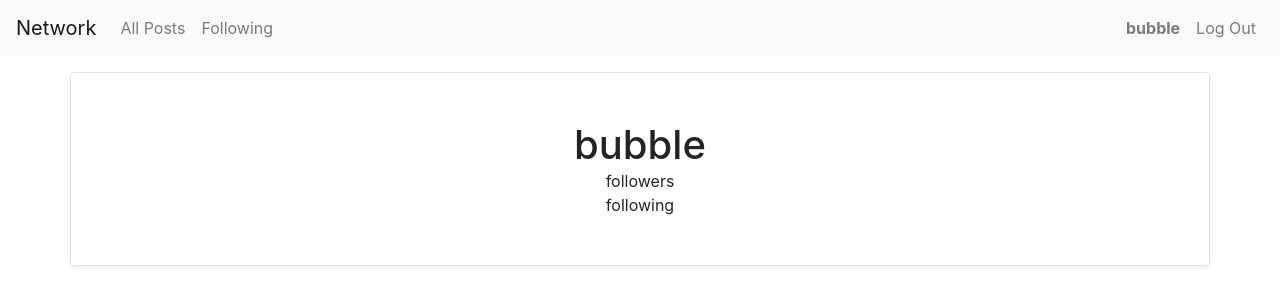
After one commit to keyxcode/network, a Django app: page /profile/2 in a window 1280 px wide. The commit adds this page. Shown: the top 306 px of the page. Run offline with Django 3.2, Linux system fonts and the light colour scheme; data comes from the database, SQL or seed files in the repository; both versions use the stored data as it was after the commit; some libraries are stand-ins or nearby versions.

Commit message:
add profile page

```diff
--- a/network/templates/network/index.html
+++ b/network/templates/network/index.html
@@ -3,7 +3,7 @@
 
 {% block body %}
     <!-- New Post Form -->
-    <form action="{% url 'create_post' %}" class="border rounded row mb-3 mt-3" method="post">
+    <form action="{% url 'create_post' %}" class="border shadow-sm rounded row my-3" method="post">
         {% csrf_token %}
             <div class="col-md-10">
                 <textarea autofocus class="form-control my-3" name="content" placeholder="What's on your mind?" rows="1"></textarea>
@@ -18,9 +18,9 @@
             {% if posts %}
                 {% for post in posts %}
                     <!-- Post box -->
-                    <div class="border rounded p-3 my-3">
+                    <div class="border rounded shadow-sm p-3 my-3">
                         <div class="row">
-                            <div class="col-12">
+                            <div class="col">
                                 <!-- Line 1: Poster - Timestamp -->
                                 <div>
                                     <a href="#">{{ post.poster }}</a>
--- a/network/templates/network/layout.html
+++ b/network/templates/network/layout.html
@@ -6,27 +6,36 @@
         <title>{% block title %}Social Network{% endblock %}</title>
         <link rel="stylesheet" href="https://stackpath.bootstrapcdn.com/bootstrap/4.4.1/css/bootstrap.min.css" integrity="sha384-Vkoo8x4CGsO3+Hhxv8T/Q5PaXtkKtu6ug5TOeNV6gBiFeWPGFN9MuhOf23Q9Ifjh" crossorigin="anonymous">
         <link href="{% static 'network/styles.css' %}" rel="stylesheet">
+        <script src="https://cdn.jsdelivr.net/npm/jquery@3.5.1/dist/jquery.slim.min.js" integrity="sha384-DfXdz2htPH0lsSSs5nCTpuj/zy4C+OGpamoFVy38MVBnE+IbbVYUew+OrCXaRkfj" crossorigin="anonymous"></script>
+        <script src="https://cdn.jsdelivr.net/npm/bootstrap@4.6.2/dist/js/bootstrap.bundle.min.js" integrity="sha384-Fy6S3B9q64WdZWQUiU+q4/2Lc9npb8tCaSX9FK7E8HnRr0Jz8D6OP9dO5Vg3Q9ct" crossorigin="anonymous"></script>
         {% block script %}
         {% endblock %}
     </head>
     <body>
-
+        <!-- Navbar -->
         <nav class="navbar navbar-expand-lg navbar-light bg-light">
+            <button class="navbar-toggler" type="button" data-toggle="collapse" data-target="#navbarTogglerDemo03" aria-controls="navbarTogglerDemo03" aria-expanded="false" aria-label="Toggle navigation">
+              <span class="navbar-toggler-icon"></span>
+            </button>
             <a class="navbar-brand" href="#">Network</a>
 
-            <div>
-              <ul class="navbar-nav mr-auto">
-                {% if user.is_authenticated %}
-                    <li class="nav-item">
-                        <a class="nav-link" href="#"><strong id="user">{{ user.username }}</strong></a>
-                    </li>
-                {% endif %}
+            <div class="collapse navbar-collapse" id="navbarTogglerDemo03">
+                <!-- Left Area -->
+              <ul class="navbar-nav mr-auto mt-2 mt-lg-0">
                 <li class="nav-item">
                   <a class="nav-link" href="{% url 'index' %}">All Posts</a>
                 </li>
                 {% if user.is_authenticated %}
                     <li class="nav-item">
                         <a class="nav-link" href="#">Following</a>
+                    </li>
+                {% endif %}
+              </ul>
+              <!-- Right Area -->
+              <ul class="navbar-nav ml-auto mt-2 mt-lg-0">
+                {% if user.is_authenticated %}
+                    <li class="nav-item">
+                        <a class="nav-link" href="{% url 'profile' user.id %}"><strong id="user">{{ user.username }}</strong></a>
                     </li>
                     <li class="nav-item">
                         <a class="nav-link" href="{% url 'logout' %}">Log Out</a>
@@ -41,8 +50,9 @@
                 {% endif %}
               </ul>
             </div>
-          </nav>
+        </nav>
 
+        <!-- Main body -->
         <div class="body">
             <div class="container">
                 {% block body %}
--- /dev/null
+++ b/network/templates/network/profile.html
@@ -0,0 +1,24 @@
+{% extends "network/layout.html" %}
+{% load static %}
+
+{% block body %}
+    <div class="row border rounded shadow-sm my-3">
+        <div class="col p-5 text-center">
+            <span class="h1">{{ user.username }}</span>
+            <div class="row">
+                <div class="col">
+                    followers
+                </div>
+            </div>
+            <div class="row">
+                <div class="col">
+                    following
+                </div>
+            </div>
+        </div>
+    </div>
+{% endblock %}
+
+{% block script %}
+    <script src="{% static 'network/index.js' %}"></script>
+{% endblock %}
--- a/network/urls.py
+++ b/network/urls.py
@@ -9,6 +9,7 @@ urlpatterns = [
     path("logout", views.logout_view, name="logout"),
     path("register", views.register, name="register"),
     path("create_post", views.create_post, name="create_post"),
+    path("profile/<int:user_id>", views.profile, name="profile"),
 
     # API
     path("post/<int:post_id>", views.post, name="post")
--- a/network/views.py
+++ b/network/views.py
@@ -118,3 +118,11 @@ def post(request, post_id):
         return JsonResponse({
             "error": "GET or PUT request required"
         }, status=400)
+
+
+def profile(request, user_id):
+    user = User.objects.get(pk=user_id)
+
+    return render(request, "network/profile.html", {
+        "user": user
+    })
```
Also changed, not shown: db.sqlite3.
